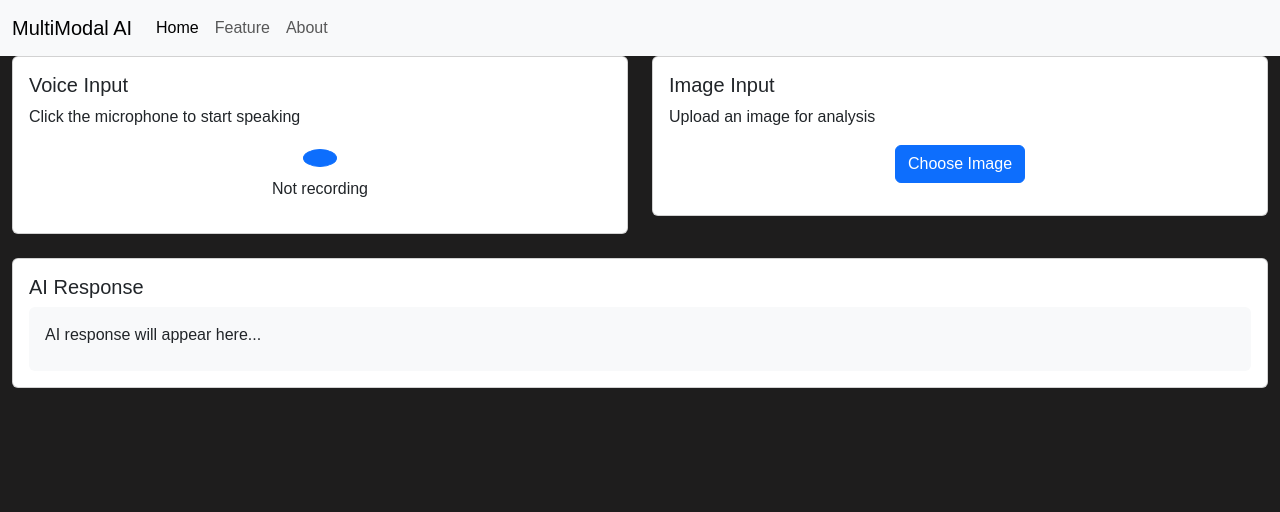
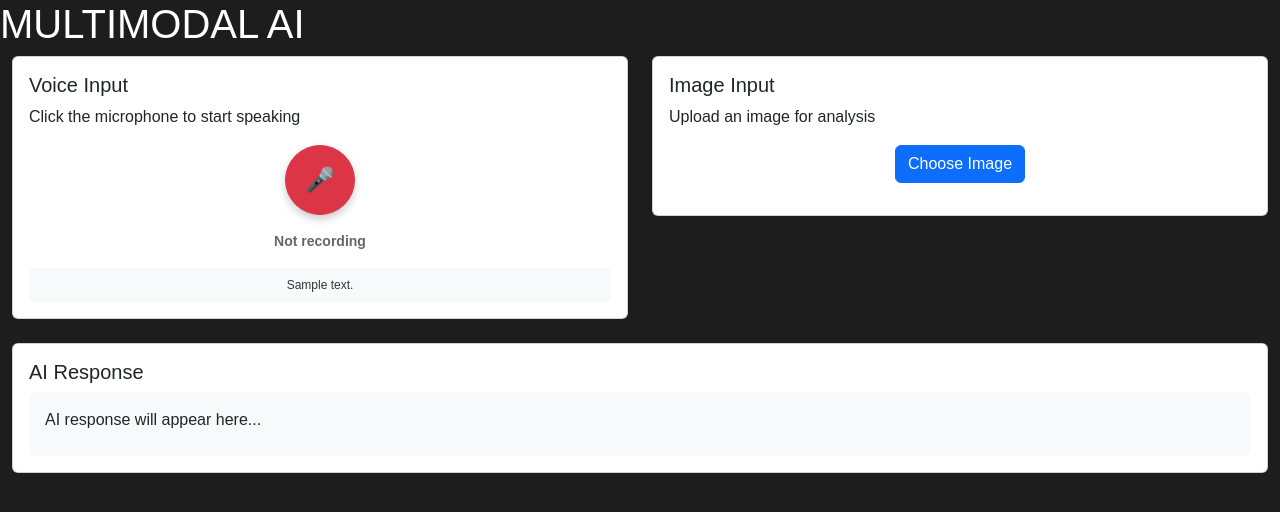
Before and after one commit to gaurav1452001/genai_app_docker, a Flask app: template templates/base.html in a window 1280 px wide. Shown: the top 512 px of the page. Run offline with Flask 3, Linux system fonts and the light colour scheme; the template is opened without the code that fills it: most values are stand-ins (such as "Sample title", 1, 10 or a date in 2020).

Commit message:
voice recorder working

```diff
--- a/ai_logic.py
+++ b/ai_logic.py
@@ -1,13 +1,12 @@
 #doctor_logic.py, encode_image, image_to_text
 import os
 import base64
+from groq import Groq
 GROQ_KEY= os.getenv("GROQ_API_KEY")
 
 def encode_image(image_path):
     image_file=open(image_path,"rb")
     return base64.b64encode(image_file.read()).decode("utf-8")
-
-from groq import Groq
 
 query="You are a doctor. Please analyze the image and provide a diagnosis based on the symptoms shown in the image. Please provide a detailed explanation of the condition and any recommended treatments."
 model="meta-llama/llama-4-scout-17b-16e-instruct"
@@ -41,15 +40,7 @@ def image_to_text(query,model,encoded_image):
     )
     return chat_response.choices[0].message.content
 
-
-
-
-
-
-
-
-
-#doctor_voice.py
+#doctor_voice.py text_to_speech_gtts
 import os
 from gtts import gTTS
 from pydub import AudioSegment
@@ -77,15 +68,9 @@ def text_to_speech_gtts(input_text, output_path):
 
         elif os_name == "Linux":  # Linux and other OS
             subprocess.run(["aplay", output_path])
-        else:
-            raise OSError("Unsupported OS")
+        else:        raise OSError("Unsupported OS")
     except Exception as e:
         print(f"Error opening audio file: {e}")
-
-input_text = "This is another test case for the text to speech conversion using gTTS."
-text_to_speech_gtts(input_text=input_text, output_path="response.mp3")
-
-
 
 
 #patient_logic.py record_audio,transcribe_audio
@@ -111,15 +96,11 @@ def record_audio(file_path, timeout=10, phrase_time_limit=None):
             wav_data= audio_data.get_wav_data()
             mp3_audio = AudioSegment.from_wav(BytesIO(wav_data))
             mp3_audio.export(file_path, format="mp3", bitrate="128k")
-
             logging.info(f"Audio saved to {file_path}")
-
     except Exception as e:
         logging.error(f"An error occurred while recording audio: {e}")
 
-audio_path="patient_audio.mp3"
-record_audio(file_path=audio_path)
-
+# Transcription function
 import os
 from groq import Groq
 
--- a/app.py
+++ b/app.py
@@ -1,9 +1,36 @@
-from flask import Flask, render_template
-app= Flask(__name__)
+from flask import Flask, render_template, jsonify
+from ai_logic import encode_image, image_to_text, record_audio, transcribe_audio, text_to_speech_gtts
+import os
+
+app = Flask(__name__)
 
 @app.route('/')
 def base():
     return render_template('base.html')
 
+@app.route('/find_answer', methods=['GET'])
+def find_answer():
+    try:
+        # Record audio from microphone
+        audio_path = "patient_audio.mp3"
+        record_audio(file_path=audio_path)
+
+        # Transcribe the recorded audio
+        GROQ_KEY = os.getenv("GROQ_API_KEY")
+        stt_model = "whisper-large-v3"
+        transcribed_text = transcribe_audio(stt_model, audio_path, GROQ_KEY)
+
+        # Store transcribed text (you can use session or database later)
+        # For now, we'll just process it
+        print(f"Transcribed text: {transcribed_text}")
+
+        # Redirect back to home page
+        return render_template('base.html', transcribed_text=transcribed_text)
+
+    except Exception as e:
+        print(f"Error in find_answer: {str(e)}")
+        return render_template('base.html', error=str(e))
+
+
 if __name__ == '__main__':
-    app.run(debug=True,port=8000)
+    app.run(debug=True, port=8000)
--- a/templates/base.html
+++ b/templates/base.html
@@ -11,7 +11,7 @@
 </head>
 
 <body>
-    {% include 'navbar.html' %}
+    <h1 style="color: white;">MULTIMODAL AI</h1>
     {% include 'index.html'%}
     <script src="https://cdn.jsdelivr.net/npm/bootstrap@5.3.6/dist/js/bootstrap.bundle.min.js"></script>
 </body>
--- a/templates/index.html
+++ b/templates/index.html
@@ -8,10 +8,21 @@
                     <h5 class="card-title">Voice Input</h5>
                     <p class="card-text">Click the microphone to start speaking</p>
                     <div class="text-center">
-                        <button id="micButton" class="btn btn-primary btn-lg rounded-circle">
-                            <i class="fas fa-microphone"></i>
-                        </button>
-                        <p id="recordingStatus" class="mt-2">Not recording</p>
+                        <form action="/find_answer" method="get">
+                            <button id="recordBtn" type="submit" class="btn btn-danger"
+                                style="border-radius: 50%; width: 70px; height: 70px; font-size: 24px; box-shadow: 0 4px 8px rgba(0,0,0,0.2); transition: all 0.3s ease;">
+                                🎤
+                            </button>
+                        </form>
+                        <p id="recordingStatus" class="mt-3" style="font-weight: 600; color: #666; font-size: 14px;">Not
+                            recording
+                        </p>
+                        <div id="transcribedText" class="mt-2"
+                            style="font-size: 12px; color: #333; background: #f8f9fa; padding: 8px; border-radius: 5px;"
+                            {% if not transcribed_text %}hidden{% endif %}>
+                            {% if transcribed_text %}{{ transcribed_text }}{% else
+                            %}<!-- Transcribed text will appear here -->{% endif %}
+                        </div>
                     </div>
                 </div>
             </div>
@@ -24,7 +35,8 @@
                     <h5 class="card-title">Image Input</h5>
                     <p class="card-text">Upload an image for analysis</p>
                     <div class="text-center">
-                        <input type="file" class="form-control" id="imageUpload" accept="image/*" style="display: none;">
+                        <input type="file" class="form-control" id="imageUpload" accept="image/*"
+                            style="display: none;">
                         <label for="imageUpload" class="btn btn-primary">
                             <i class="fas fa-upload"></i> Choose Image
                         </label>
```
Also changed, not shown: 1 other file.
